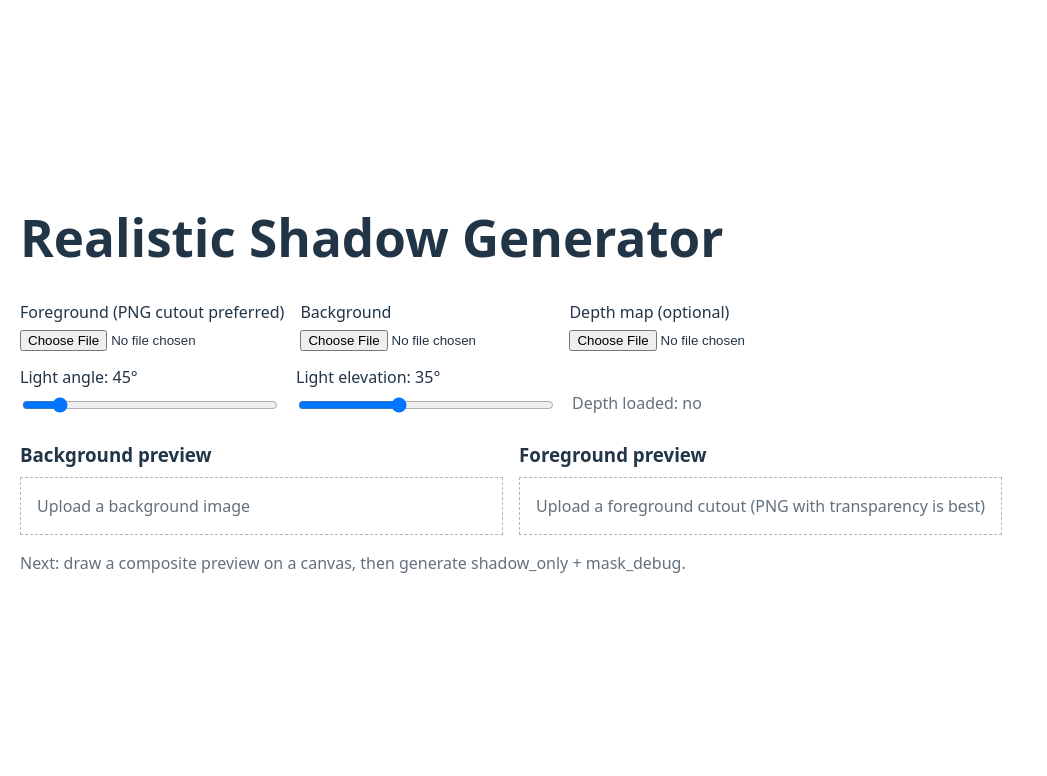
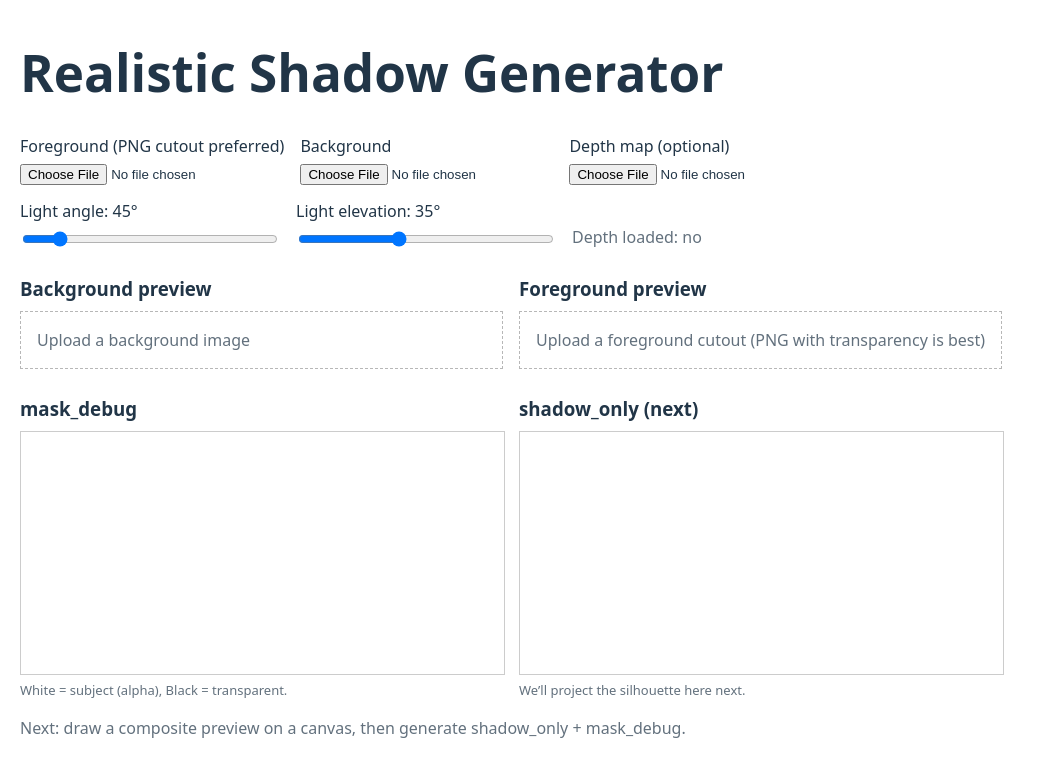
Before and after one commit to judelahage/realistic-shadow-generator-ts, a React (Vite) app: page / in a window 1280 px wide. Shown: the top 776 px of the page, without its empty margins (0-1047 px from the left). Built offline with nearby package versions, Linux system fonts and the light colour scheme.

Commit message:
Added maskdraw effect to change all image pixel's rgb to their alpha value, added debugging canvas previews for maskRef and shadowRef

```diff
--- a/src/App.tsx
+++ b/src/App.tsx
@@ -14,9 +14,16 @@ function readFileAsDataURL(file: File): Promise<string> {
 export default function App() {
   const [fgSrc, setFgSrc] = useState<string | null>(null);
   const [bgSrc, setBgSrc] = useState<string | null>(null);
-  const [depthSrc, setDepthSrc] = useState<string | null>(null); // optional, not used yet
-  const canvasRef = useRef<HTMLCanvasElement | null>(null)
+  const [depthSrc, setDepthSrc] = useState<string | null>(null);
+  const canvasRef = useRef<HTMLCanvasElement | null>(null); //canvas reference
+  const maskRef = useRef<HTMLCanvasElement | null>(null); //mask reference
+  const shadowRef = useRef<HTMLCanvasElement | null>(null); //shadow reference
   const [light, setLight] = useState<Light>({ angle: 45, elev: 35 });
+  const [fgPlacement, setFgPlacement] = useState<{
+    x: number; y: number; w: number; h: number;
+  } | null>(null);
+
+
 
   async function onPickFg(file: File | null) {
     if (!file) {
@@ -42,6 +49,7 @@ export default function App() {
     setDepthSrc(await readFileAsDataURL(file));
   }
 
+  //canvas draw effect
   useEffect(() => {
     //failsafes
     if (!bgSrc) return;
@@ -75,6 +83,7 @@ export default function App() {
 
         const y = Math.round(canvas.height - h);
 
+        setFgPlacement({x, y, w, h});
         ctx.drawImage(fg, x, y, w, h);
       };
 
@@ -82,6 +91,55 @@ export default function App() {
     };
     bg.src = bgSrc;
   }, [bgSrc, fgSrc]);
+
+  //mask draw affect
+  useEffect(() => {
+    if (!fgSrc) return;
+    if (!fgPlacement) return;
+
+    const maskCanvas = maskRef.current;
+    if (!maskCanvas) return;
+
+    const ctx = maskCanvas.getContext("2d");
+    if (!ctx) return;
+
+    // create an offscreen canvas to draw the FG at the same size as in the composite
+    const off = document.createElement("canvas");
+    off.width = fgPlacement.w;
+    off.height = fgPlacement.h;
+
+    const offCtx = off.getContext("2d");
+    if (!offCtx) return;
+
+    const fg = new Image();
+    fg.onload = () => {
+      // draw foreground into offscreen at the exact composite size
+      offCtx.clearRect(0, 0, off.width, off.height); //clear any old pixels
+      offCtx.drawImage(fg, 0, 0, off.width, off.height); //draw the foreground image
+
+      // read pixels to get alpha
+      const imgData = offCtx.getImageData(0, 0, off.width, off.height);
+      const d = imgData.data;
+
+      // convert alpha to grayscale mask
+      // white = opaque (subject), black = transparent
+      for (let i = 0; i < d.length; i += 4) {
+        const a = d[i + 3];
+        d[i + 0] = a; //setting all color channels to alpha level
+        d[i + 1] = a;
+        d[i + 2] = a;
+        d[i + 3] = 255; //all mask pixels have to be fully opaque so alpha will be set to max
+      }
+
+      // show mask at 1:1 pixel size with the drawn FG size
+      maskCanvas.width = off.width;
+      maskCanvas.height = off.height;
+
+      ctx.putImageData(imgData, 0, 0);
+    };
+
+    fg.src = fgSrc;
+  }, [fgSrc, fgPlacement]);
 
   return (
     <div style={{ padding: 20, fontFamily: "system-ui, sans-serif" }}>
@@ -117,7 +175,7 @@ export default function App() {
         </label>
       </div>
 
-      {/* Light controls (stored only for now) */}
+      {/* light controls (stored only for now) */}
       <div style={{ marginTop: 14, display: "flex", gap: 16, flexWrap: "wrap" }}>
         <label style={{ display: "grid", gap: 6, minWidth: 260 }}>
           Light angle: {light.angle}°
@@ -187,6 +245,39 @@ export default function App() {
         </div>
       </div>
 
+      {/* mask preview */}
+      <div
+        style={{
+        marginTop: 18,
+        display: "grid",
+        gridTemplateColumns: "1fr 1fr",
+        gap: 16,
+        alignItems: "start",
+        }}
+      >
+        <div>
+          <h3 style={{ margin: "8px 0" }}>mask_debug</h3>
+          <canvas
+            ref={maskRef}
+            style={{ width: "100%", border: "1px solid #ccc", display: "block" }}
+          />
+          <div style={{ marginTop: 6, opacity: 0.7, fontSize: 13 }}>
+            White = subject (alpha), Black = transparent.
+          </div>
+        </div>
+
+        <div>
+          <h3 style={{ margin: "8px 0" }}>shadow_only (next)</h3>
+          <canvas
+            ref={shadowRef}
+            style={{ width: "100%", border: "1px solid #ccc", display: "block" }}
+          />
+          <div style={{ marginTop: 6, opacity: 0.7, fontSize: 13 }}>
+            We’ll project the silhouette here next.
+          </div>
+        </div>
+      </div>
+
       <p style={{ marginTop: 16, opacity: 0.7 }}>
         Next: draw a composite preview on a canvas, then generate shadow_only + mask_debug.
       </p>
```
